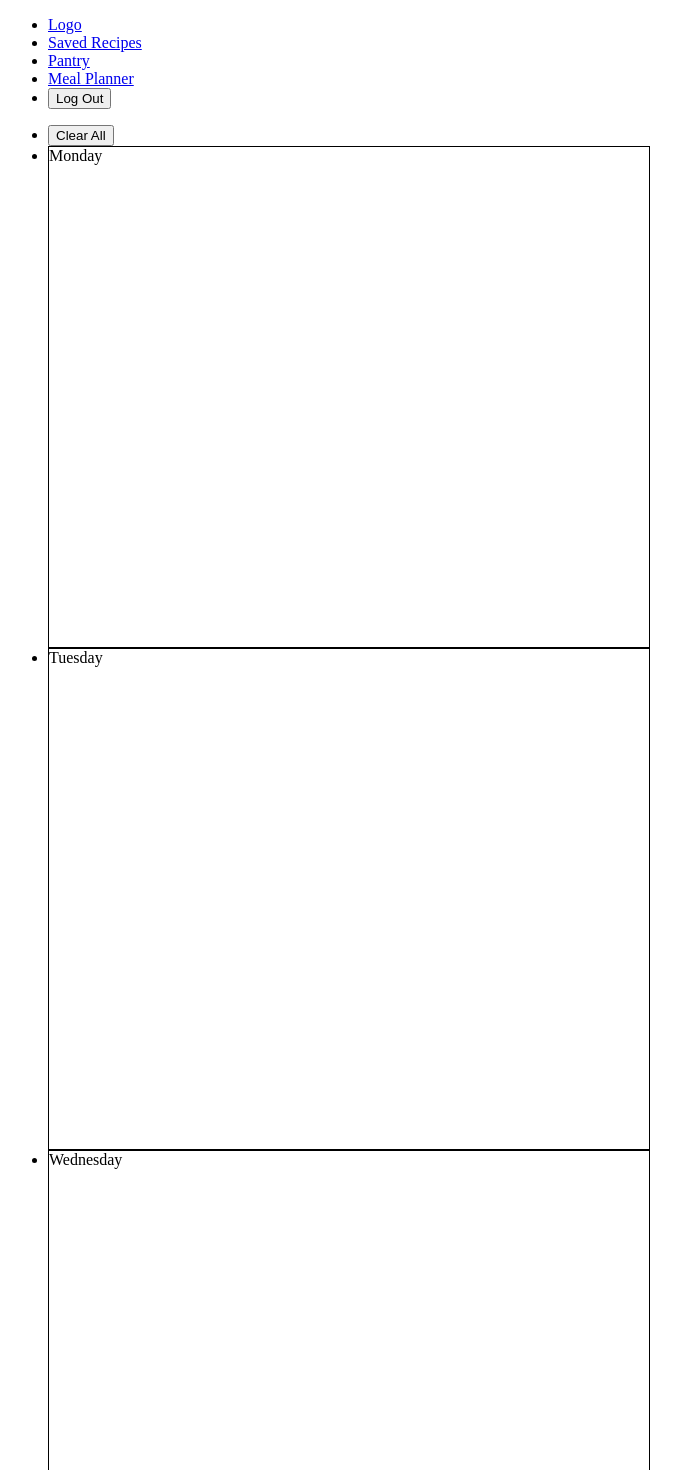
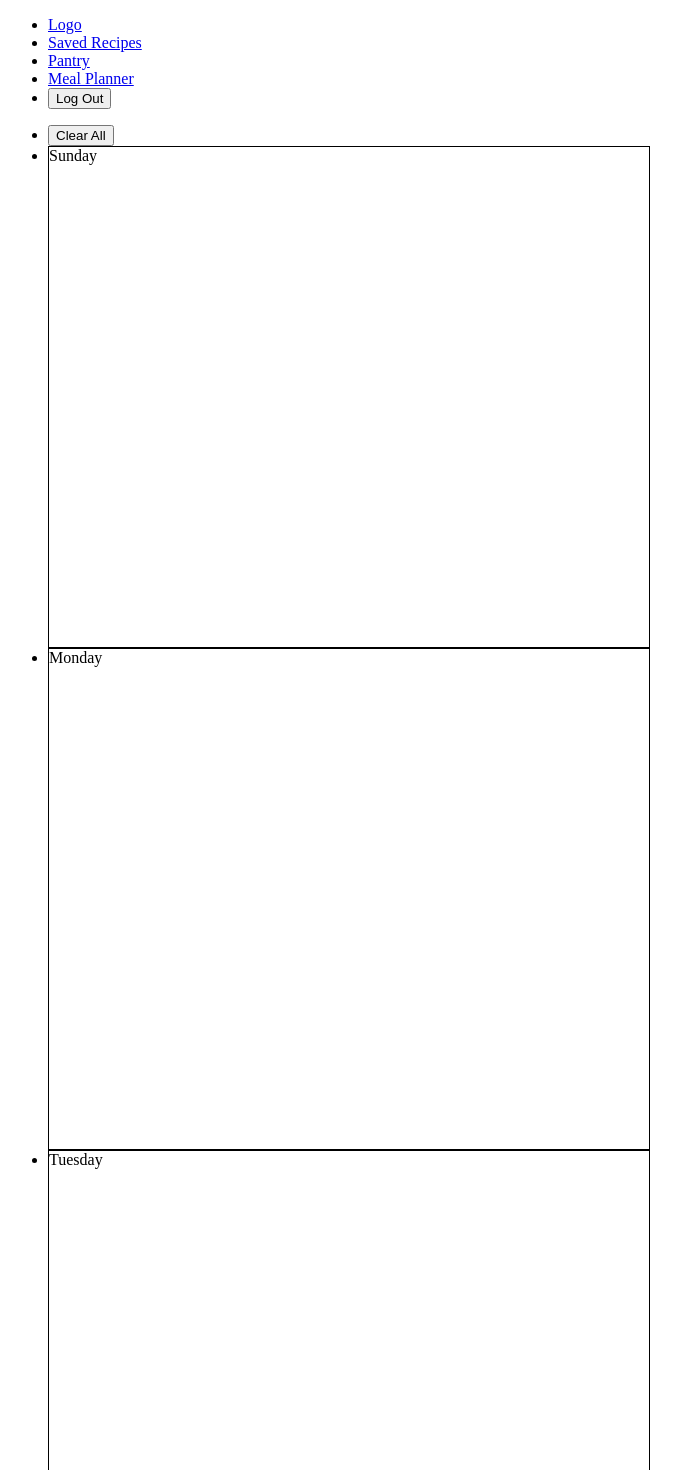
Before and after one commit to olsenjames1116/recipeApp, a React (Vite) app in the folder client/: page /meal-planner in a window 1280 px wide. Shown: the top 1470 px of the page, without its empty margins (0-681 px from the left). Built offline with nearby package versions, Linux system fonts and the light colour scheme; no server answers.

Commit message:
Add a styled border around today in planner

```diff
--- a/client/src/components/MealPlanner/MealPlanner.tsx
+++ b/client/src/components/MealPlanner/MealPlanner.tsx
@@ -17,14 +17,15 @@ interface MealPlannerProps {
 // Represents the days of the week to plan meals.
 function MealPlanner({ setDisplayMenu }: MealPlannerProps) {
 	const daysOfTheWeek = [
+		'sunday',
 		'monday',
 		'tuesday',
 		'wednesday',
 		'thursday',
 		'friday',
 		'saturday',
-		'sunday',
 	];
+	const today = new Date().getDay();
 
 	const planner = useSelector((state: IRootState) => state.planner.value);
 
@@ -84,7 +85,7 @@ function MealPlanner({ setDisplayMenu }: MealPlannerProps) {
 						style={{
 							height: '500px',
 							width: '600px',
-							border: '1px solid black',
+							border: index === today ? '5px solid blue' : '1px solid black',
 						}}
 						onClick={displayMealPlannerMenu}
 					>
```
